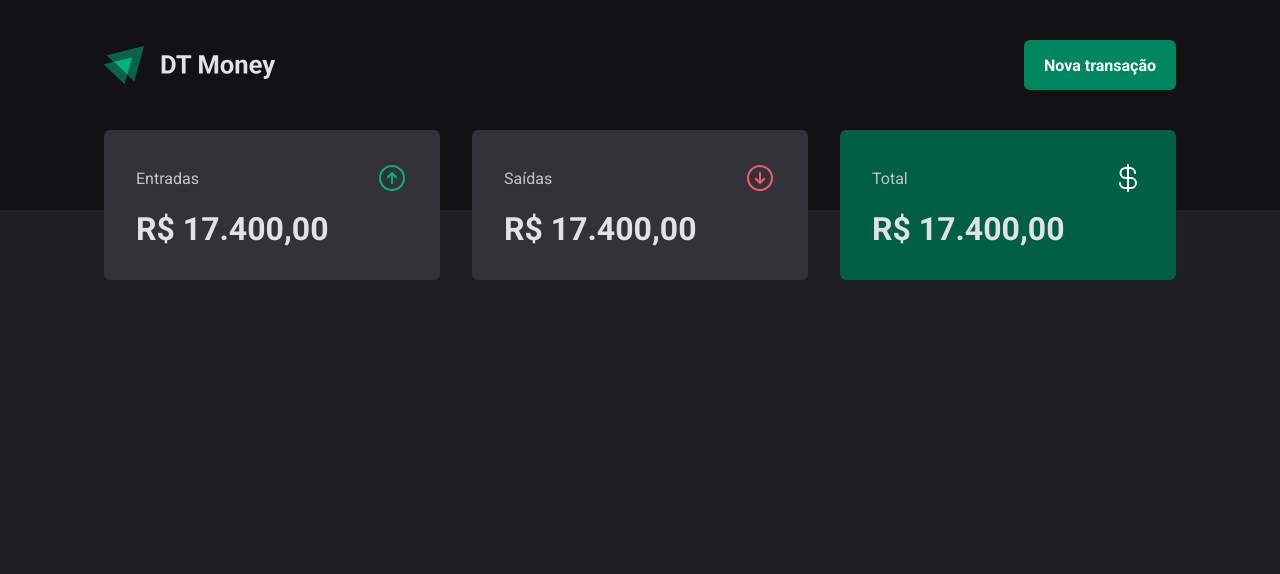
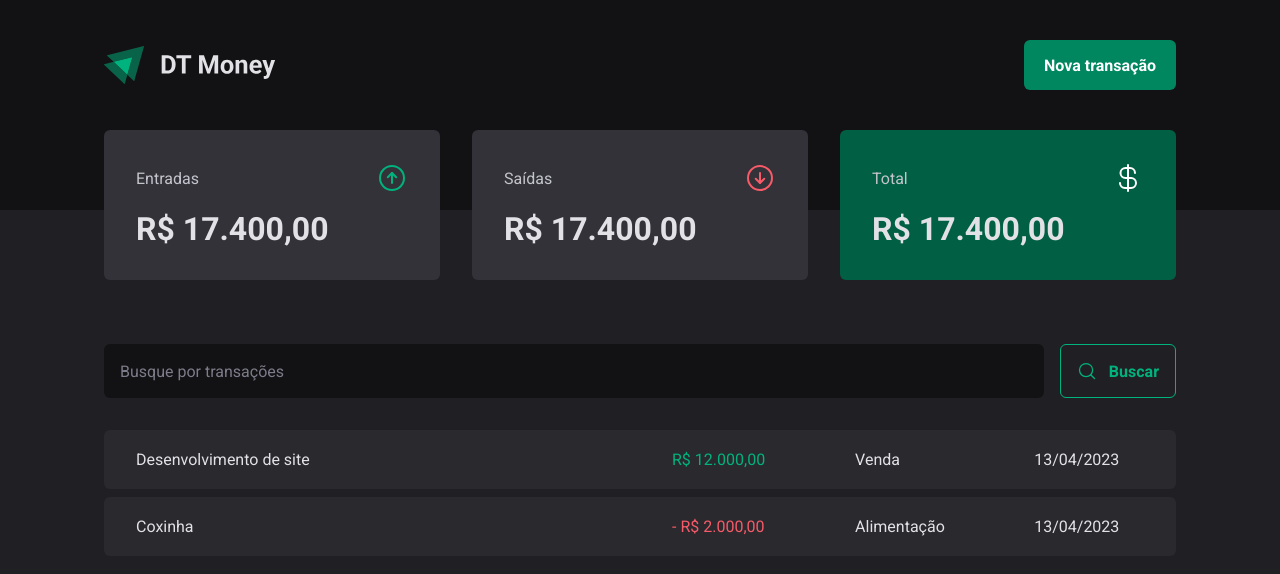
Before and after one commit to guivicentep/ignite-rw-dtmoney, a React (Vite) app: page / in a window 1280 px wide. Shown: the top 574 px of the page. Built offline with nearby package versions, Linux system fonts and the light colour scheme.

Commit message:
feat: Criação da Tabela de Transações e componente SearchForm

```diff
--- /dev/null
+++ b/src/pages/Transactions/components/SearchForm/index.tsx
@@ -0,0 +1,15 @@
+import { MagnifyingGlass } from 'phosphor-react'
+import { SearchFormContainer } from './styles'
+
+export function SearchForm() {
+  return (
+    <SearchFormContainer>
+      <input type="text" placeholder="Busque por transações" />
+
+      <button type="submit">
+        <MagnifyingGlass size={20} />
+        Buscar
+      </button>
+    </SearchFormContainer>
+  )
+}
--- /dev/null
+++ b/src/pages/Transactions/components/SearchForm/styles.ts
@@ -0,0 +1,40 @@
+import styled from 'styled-components'
+
+export const SearchFormContainer = styled.form`
+  display: flex;
+  gap: 1rem;
+
+  input {
+    flex: 1;
+    border-radius: 6px;
+    border: 0;
+    background: ${(props) => props.theme['gray-900']};
+    color: ${(props) => props.theme['gray-300']};
+    padding: 1rem;
+
+    &::placeholder {
+      color: ${(props) => props.theme['gray-500']};
+    }
+  }
+
+  button {
+    display: flex;
+    align-items: center;
+    gap: 0.75rem;
+
+    border: 0;
+    padding: 1rem;
+    background: transparent;
+    border: 1px solid ${(props) => props.theme['green-300']};
+    color: ${(props) => props.theme['green-300']};
+    font-weight: bold;
+    border-radius: 6px;
+
+    &:hover {
+      background: ${(props) => props.theme['green-500']};
+      border-color: 1px solid ${(props) => props.theme['green-500']};
+      color: ${(props) => props.theme.white};
+      transition: background-color 0.2s, color 0.2s, border-color 0.2s;
+    }
+  }
+`
--- a/src/pages/Transactions/index.tsx
+++ b/src/pages/Transactions/index.tsx
@@ -1,11 +1,41 @@
 import { Header } from '../../components/Header'
 import { Summary } from '../../components/Summary'
+import { SearchForm } from './components/SearchForm'
+import {
+  PriceHighlight,
+  TransactionsContainer,
+  TranscationsTable,
+} from './styles'
 
 export function Transactions() {
   return (
     <div>
       <Header />
       <Summary />
+
+      <TransactionsContainer>
+        <SearchForm />
+        <TranscationsTable>
+          <tbody>
+            <tr>
+              <td width="50%">Desenvolvimento de site</td>
+              <td>
+                <PriceHighlight variant="income">R$ 12.000,00</PriceHighlight>
+              </td>
+              <td>Venda</td>
+              <td>13/04/2023</td>
+            </tr>
+            <tr>
+              <td width="50%">Coxinha</td>
+              <td>
+                <PriceHighlight variant="outcome">- R$ 2.000,00</PriceHighlight>
+              </td>
+              <td>Alimentação</td>
+              <td>13/04/2023</td>
+            </tr>
+          </tbody>
+        </TranscationsTable>
+      </TransactionsContainer>
     </div>
   )
 }
--- a/src/pages/Transactions/styles.ts
+++ b/src/pages/Transactions/styles.ts
@@ -0,0 +1,40 @@
+import styled from 'styled-components'
+
+export const TransactionsContainer = styled.main`
+  width: 100%;
+  max-width: 1120px;
+  margin: 4rem auto 0;
+  padding: 0 1.5rem;
+`
+export const TranscationsTable = styled.table`
+  width: 100%;
+  border-collapse: separate;
+  border-spacing: 0 0.5rem;
+  margin-top: 1.5rem;
+
+  td {
+    padding: 1.25rem 2rem;
+    background: ${(props) => props.theme['gray-700']};
+
+    &:first-child {
+      border-top-left-radius: 6px;
+      border-bottom-left-radius: 6px;
+    }
+
+    &:last-child {
+      border-top-right-radius: 6px;
+      border-bottom-right-radius: 6px;
+    }
+  }
+`
+
+interface PriceHighlightProps {
+  variant: 'income' | 'outcome'
+}
+
+export const PriceHighlight = styled.span<PriceHighlightProps>`
+  color: ${(props) =>
+    props.variant === 'income'
+      ? props.theme['green-300']
+      : props.theme['red-300']};
+`
```
